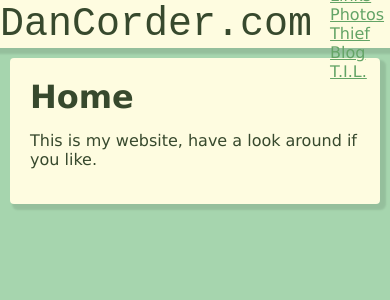
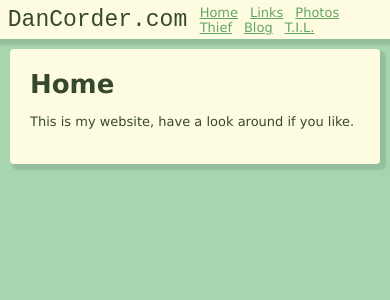
Before and after one commit to DanCorder/DanCorder.github.io, a Jekyll site: the page built from index.md, in a window 390 px wide. Shown: the top 300 px of the page. Built offline with Jekyll 4.4.1, drawn with Linux system fonts in a browser that asks for light colours.

Commit message:
feat: responsive style for mobile

```diff
--- a/_sass/main.scss
+++ b/_sass/main.scss
@@ -54,6 +54,10 @@ body {
     background-color: $lighter-colour;
     color: $text-colour;
     margin: 0;
+
+    @include mobile {
+        font-size: small;
+    }
 }
 
 a {
@@ -67,6 +71,7 @@ a {
     position: fixed;
     top: 0;
     width: 100%;
+    padding: 0 0.6em;
     height: $header-height;
     display: flex;
     justify-content: center;
@@ -78,11 +83,15 @@ a {
         font-family: 'Courier New', Courier, monospace;
         font-size: 40px;
         margin-right: 0.2em;
+
+        @include mobile {
+            font-size: 23px;
+        }
     }
 
     &__navigation {
         & a {
-            padding-left: 10px;
+            padding-left: 0.6em;
             color: $medium-colour;
         }
     }
```
